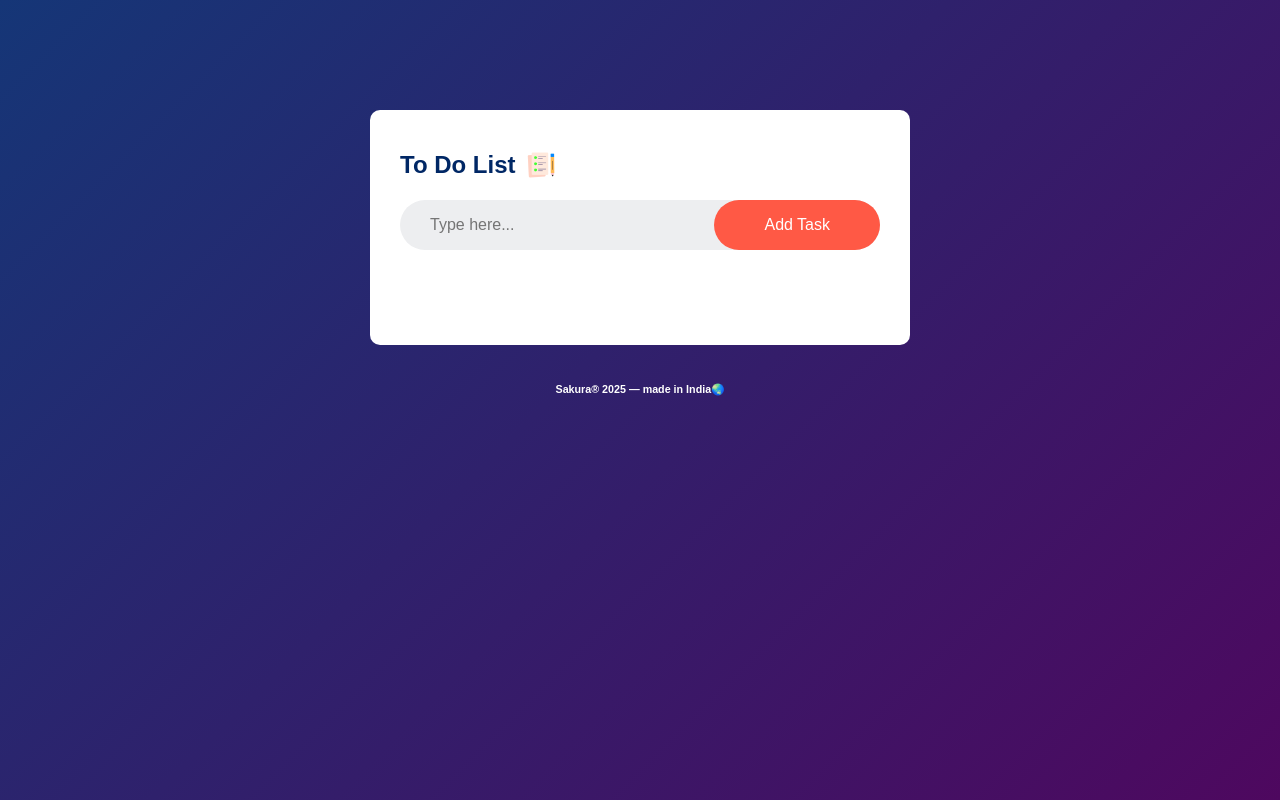
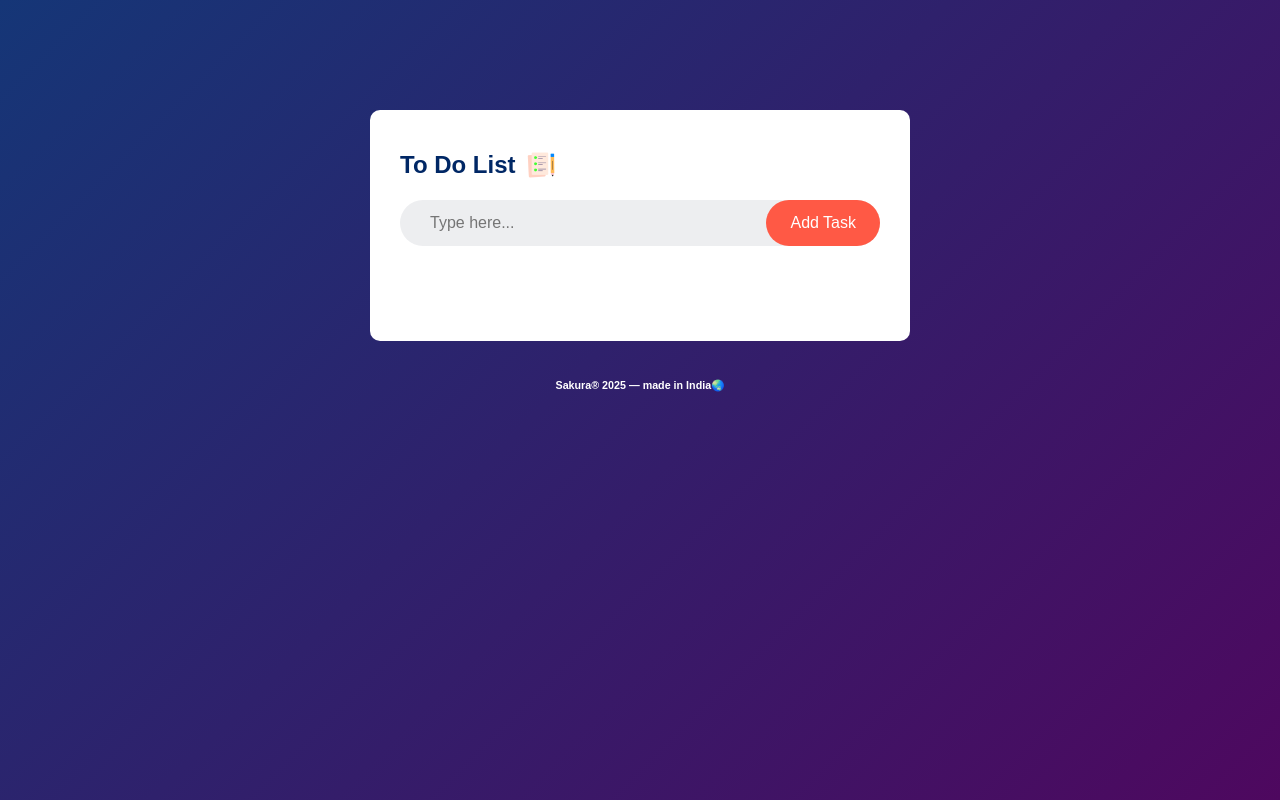
Before and after one commit to yuvrajsinghgit/sakura, a plain HTML site: page index.html in a window 1280 px wide. Drawn offline with Linux system fonts and the light colour scheme.

Commit message:
fixed safari issues

```diff
--- a/index.html
+++ b/index.html
@@ -1,9 +1,11 @@
 <!DOCTYPE html>
 <html>
 <head>
-    <meta name="viewport" content="width=device-width, initial-scale=1">
+    <meta name="viewport" content="width=device-width, initial-scale=1, maximum-scale=1, user-scalable=no, viewport-fit=cover">
     <title>Sakura To Do List App</title>
     <link rel="stylesheet" href="style.css">
+    <link rel="apple-touch-icon" href="images/icon.png">
+    <meta name="apple-mobile-web-app-capable" content="yes">
 </head>
 
 <body>
--- a/style.css
+++ b/style.css
@@ -34,6 +34,8 @@
 }
 .row{
     display:flex;
+    flex-wrap: wrap;
+    gap: 10px;
     align-items:center;
     justify-content: space-between;
     background: #edeef0;
@@ -52,12 +54,14 @@ input{
 button{
     border:none;
     outline:none;
-    padding: 16px 50px;
+    padding: 14px 24px;
     background: #ff5945;
     color: #fff;
     font-size: 16px;
     cursor: pointer;
     border-radius: 40px;
+    white-space: nowrap;
+    flex-shrink: 0;
 }
 button:hover {
     background: linear-gradient(135deg, #ff7e5f, #ff5945);
@@ -107,3 +111,8 @@ ul li span{
 ul li span:hover{
     background: #edeef0;
 }
+
+html, body {
+    overscroll-behavior: none;
+    touch-action: manipulation;
+  }
```
